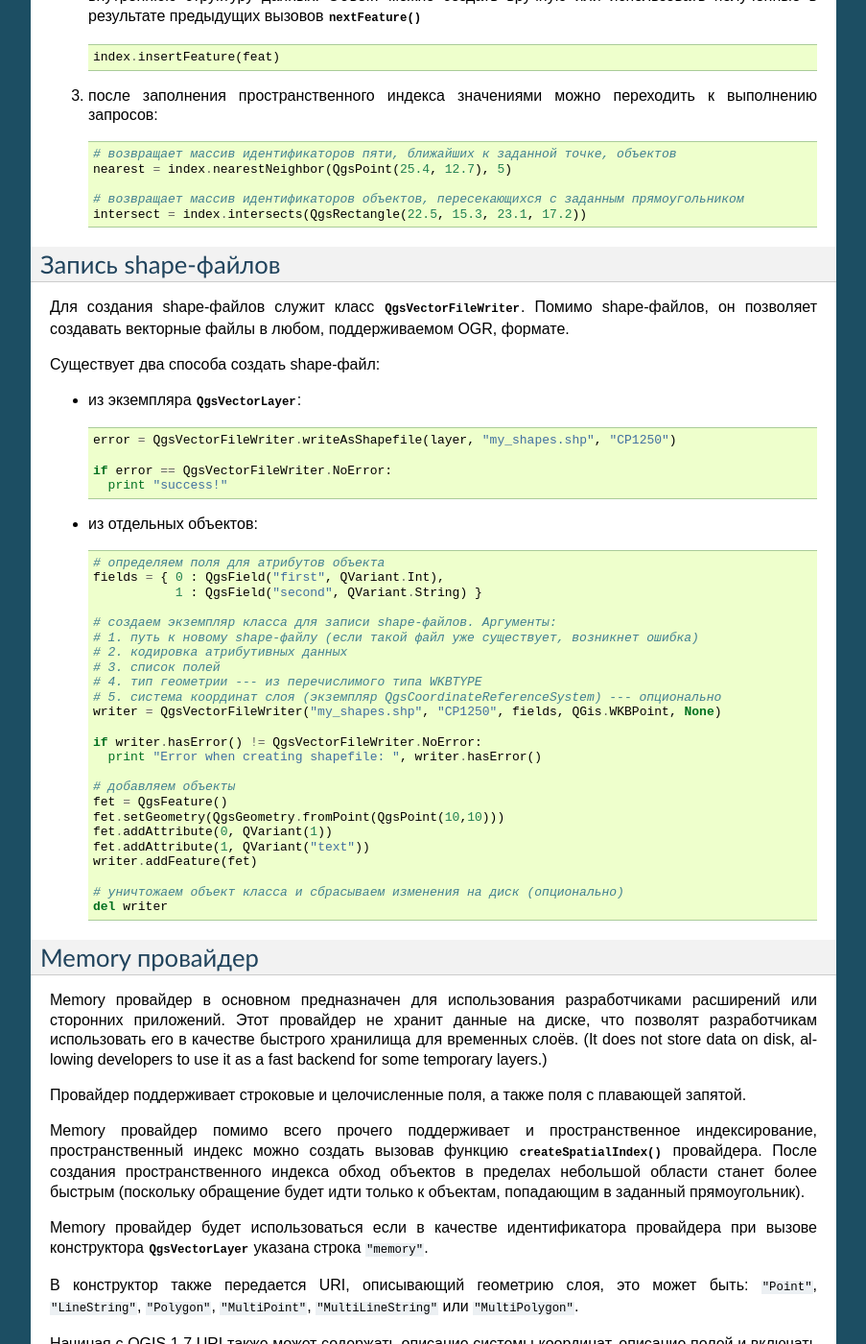
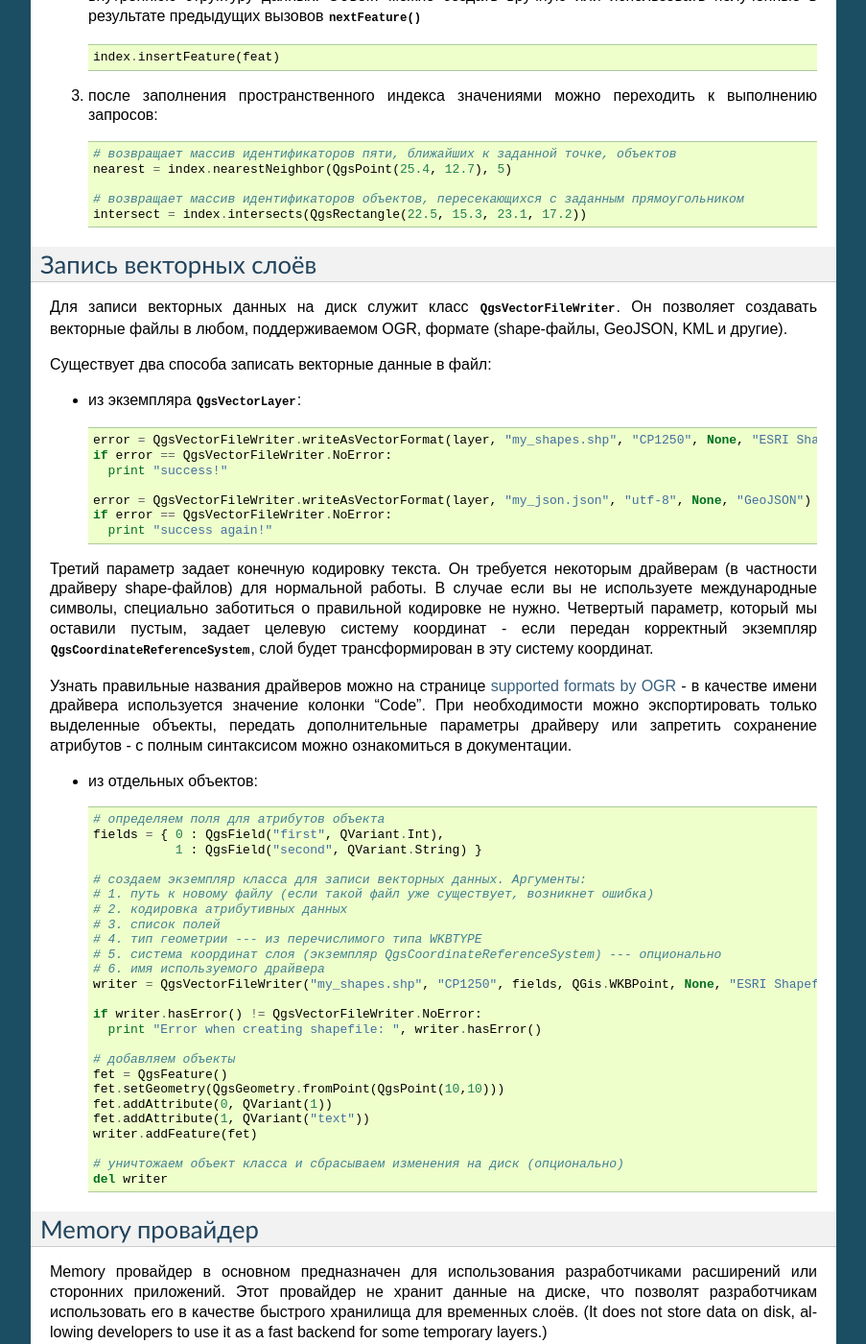
Before and after one commit to slarosa/QGIS-Developer-Cookbook, a Sphinx documentation site: the page built from russian_ru/source/vector.rst, in a window 1280 px wide and 1400 px high, scrolled down 1724 px. Shown: the whole window at 96% size, without its empty margins (198-1101 px from the left). Built offline with Sphinx 7.4.7, drawn with Linux system fonts in a browser that asks for light colours; some of the changed text lies outside the part shown.

Commit message:
updated vector file writing section

```diff
--- a/russian_ru/source/vector.rst
+++ b/russian_ru/source/vector.rst
@@ -124,21 +124,41 @@
 
 
 
-Запись shape-файлов
--------------------
+Запись векторных слоёв
+----------------------
 
-Для создания shape-файлов служит класс :class:`QgsVectorFileWriter`. Помимо
-shape-файлов, он позволяет создавать векторные файлы в любом, поддерживаемом
-OGR, формате.
+Для записи векторных данных на диск служит класс :class:`QgsVectorFileWriter`.
+Он позволяет создавать векторные файлы в любом, поддерживаемом OGR, формате
+(shape-файлы, GeoJSON, KML и другие).
 
-Существует два способа создать shape-файл:
+Существует два способа записать векторные данные в файл:
 
 * из экземпляра :class:`QgsVectorLayer`::
 
-    error = QgsVectorFileWriter.writeAsShapefile(layer, "my_shapes.shp", "CP1250")
-
+    error = QgsVectorFileWriter.writeAsVectorFormat(layer, "my_shapes.shp", "CP1250", None, "ESRI Shapefile")
     if error == QgsVectorFileWriter.NoError:
       print "success!"
+
+    error = QgsVectorFileWriter.writeAsVectorFormat(layer, "my_json.json", "utf-8", None, "GeoJSON")
+    if error == QgsVectorFileWriter.NoError:
+      print "success again!"
+
+Третий параметр задает конечную кодировку текста. Он требуется некоторым
+драйверам (в частности драйверу shape-файлов) для нормальной работы. В
+случае если вы не используете международные символы, специально заботиться
+о правильной кодировке не нужно. Четвертый параметр, который мы оставили
+пустым, задает целевую систему координат - если передан корректный экземпляр
+:class:`QgsCoordinateReferenceSystem`, слой будет трансформирован в эту
+систему координат.
+
+Узнать правильные названия драйверов можно на странице `supported formats by OGR`_
+- в качестве имени драйвера используется значение колонки "Code". При необходимости
+можно экспортировать только выделенные объекты, передать дополнительные
+параметры драйверу или запретить сохранение атрибутов - с полным синтаксисом
+можно ознакомиться в документации.
+
+.. _supported formats by OGR: http://www.gdal.org/ogr/ogr_formats.html
+
 
 * из отдельных объектов::
 
@@ -146,13 +166,14 @@ OGR, формате.
     fields = { 0 : QgsField("first", QVariant.Int),
                1 : QgsField("second", QVariant.String) }
 
-    # создаем экземпляр класса для записи shape-файлов. Аргументы:
-    # 1. путь к новому shape-файлу (если такой файл уже существует, возникнет ошибка)
+    # создаем экземпляр класса для записи векторных данных. Аргументы:
+    # 1. путь к новому файлу (если такой файл уже существует, возникнет ошибка)
     # 2. кодировка атрибутивных данных
     # 3. список полей
     # 4. тип геометрии --- из перечислимого типа WKBTYPE
     # 5. система координат слоя (экземпляр QgsCoordinateReferenceSystem) --- опционально
-    writer = QgsVectorFileWriter("my_shapes.shp", "CP1250", fields, QGis.WKBPoint, None)
+    # 6. имя используемого драйвера
+    writer = QgsVectorFileWriter("my_shapes.shp", "CP1250", fields, QGis.WKBPoint, None, "ESRI Shapefile")
 
     if writer.hasError() != QgsVectorFileWriter.NoError:
       print "Error when creating shapefile: ", writer.hasError()
@@ -166,8 +187,6 @@ OGR, формате.
 
     # уничтожаем объект класса и сбрасываем изменения на диск (опционально)
     del writer
-
-
 
 
 Memory провайдер
```
